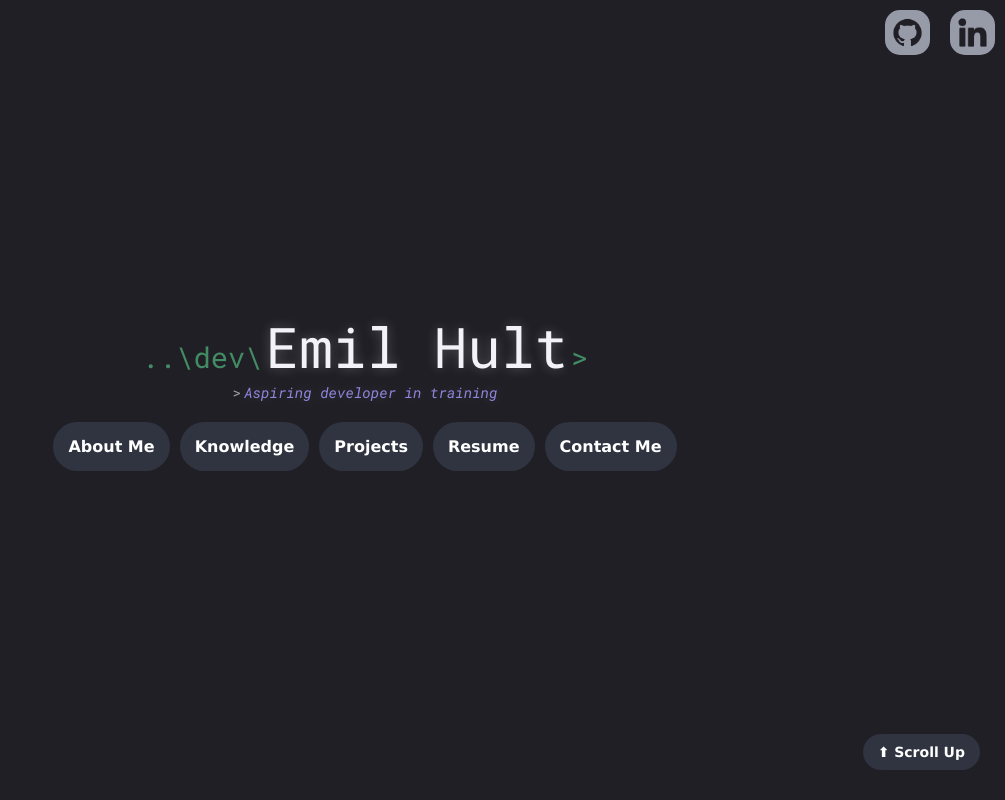
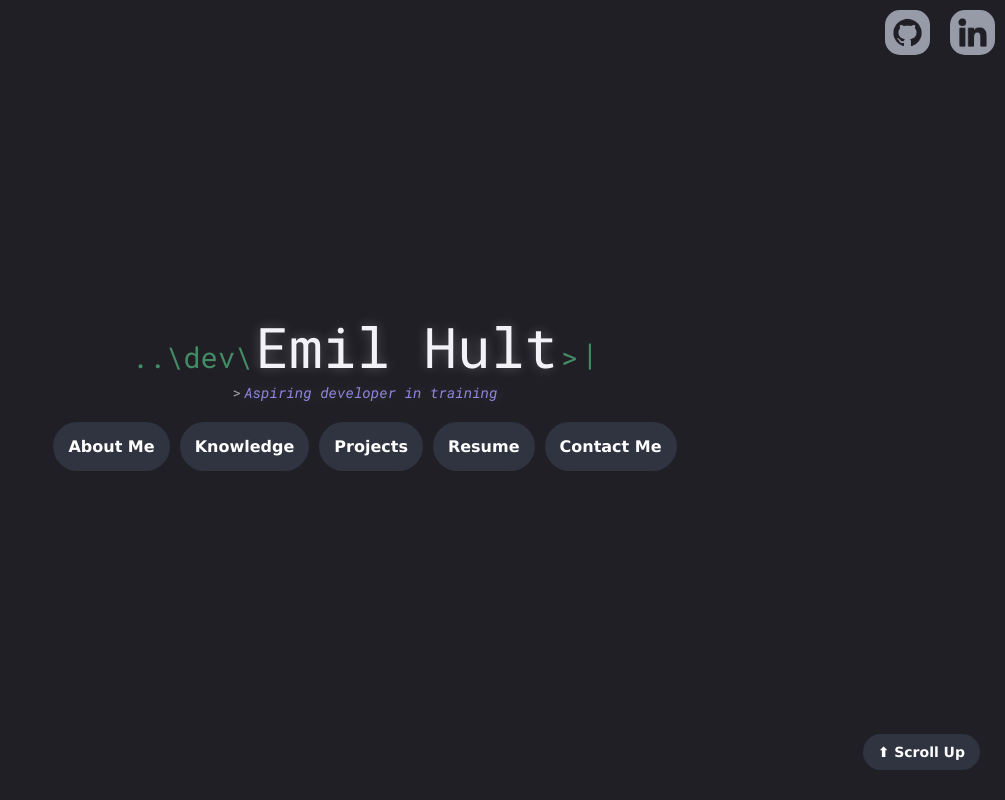
Before and after one commit to mutenJanken/emilhult-portfolio, a React (Vite) app: page / in a window 1280 px wide. Shown: the top 800 px of the page, without its empty margins (275-1280 px from the left). Built offline with nearby package versions, Linux system fonts and the light colour scheme.

Commit message:
blinkingcursor

```diff
--- a/src/components/Header.jsx
+++ b/src/components/Header.jsx
@@ -25,6 +25,7 @@ function Header() {
         <small className="syntax-style">..\dev\</small>
         <h1>Emil Hult</h1>
         <small className="syntax-style">{">"}</small>
+        <small className="syntax-style blinking-cursor"></small>
       </div>
       <div className="text-container">
         <small className="syntax-style small">{" > "} </small>
--- a/src/index.scss
+++ b/src/index.scss
@@ -762,6 +762,23 @@ section {
     text-decoration: none;
 }
 
+.blinking-cursor{
+    // font-style: italic;
+}
+
+.blinking-cursor::after {
+  content: "|";
+  animation: blink 1s  infinite;
+  position: relative;
+  top: -4px;
+}
+
+@keyframes blink {
+  50% {
+    opacity: 0;
+  }
+}
+
 
 //  ------------  previously used contact form  -----------------
 
```
